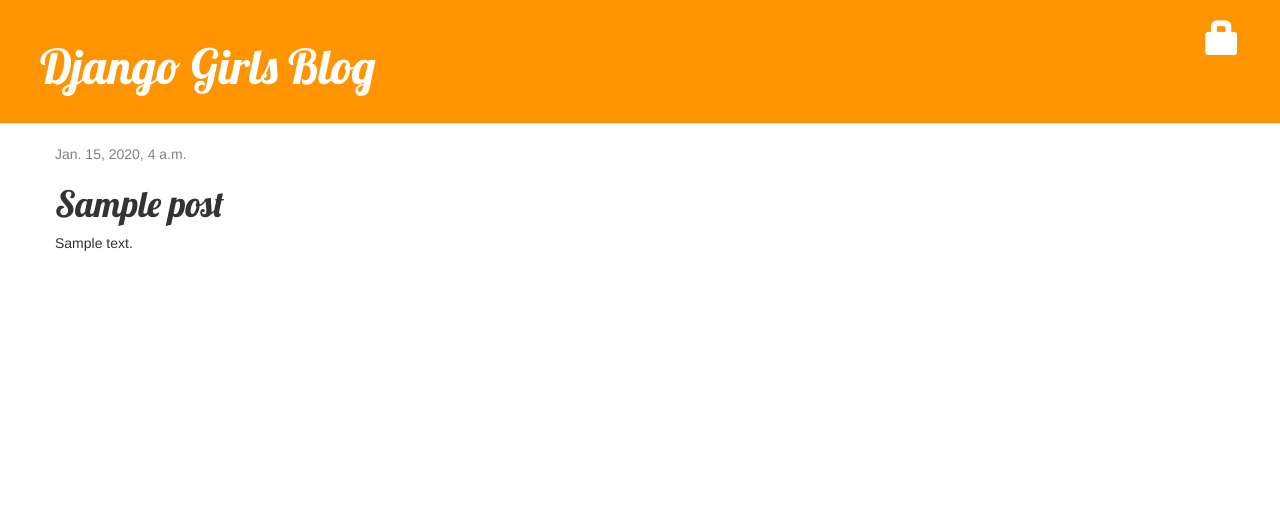
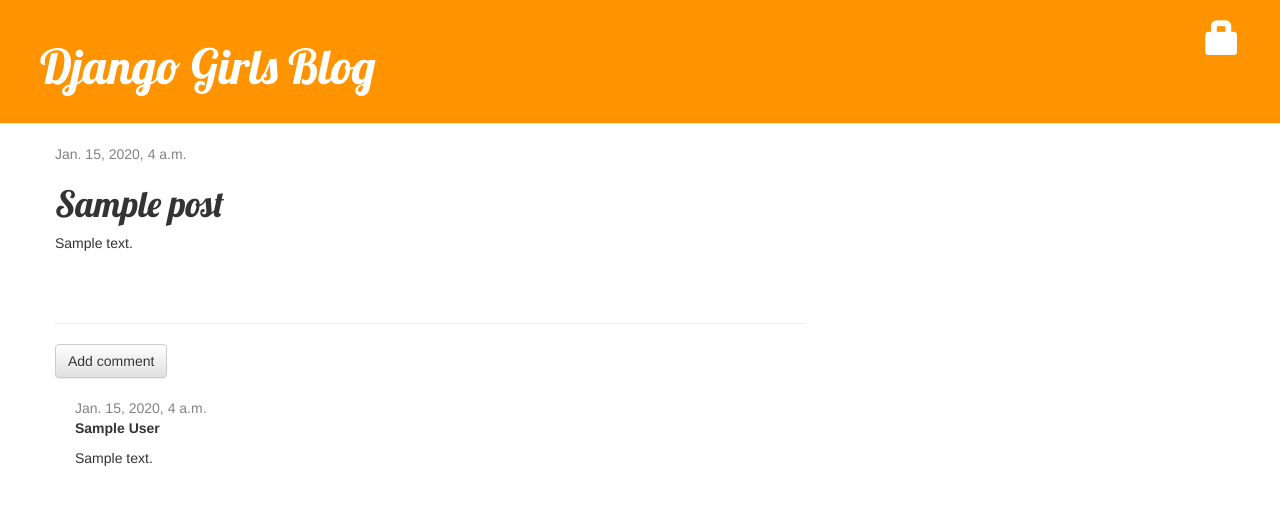
Before and after one commit to bradykeeling/my-first-blog, a Django app: page /post/1/ in a window 1280 px wide. Shown: the top 505 px of the page. Run offline with Django 3.2, Linux system fonts and the light colour scheme; tables that the repository leaves empty hold one stand-in row (values such as "Sample post"); some libraries are stand-ins or nearby versions.

Commit message:
Add comments feature

```diff
--- a/blog/admin.py
+++ b/blog/admin.py
@@ -1,4 +1,5 @@
 from django.contrib import admin
-from .models import Post
+from .models import Post, Comment
 
 admin.site.register(Post)
+admin.site.register(Comment)
--- a/blog/models.py
+++ b/blog/models.py
@@ -14,3 +14,20 @@
 
     def __str__(self):
         return self.title
+
+    def approved_comments(self):
+        return self.comments.filter(approved_comment=True)
+
+class Comment(models.Model):
+    post = models.ForeignKey('blog.Post', related_name='comments')
+    author = models.CharField(max_length=200)
+    text = models.TextField()
+    created_date = models.DateTimeField(default=timezone.now)
+    approved_comment = models.BooleanField(default=False)
+
+    def approve(self):
+        self.approved_comment = True
+        self.save()
+
+    def __str__(self):
+        return self.text
--- a/blog/static/css/blog.css
+++ b/blog/static/css/blog.css
@@ -54,3 +54,7 @@
 .post h1 a:visited {
     color: #000000;
 }
+
+.comment {
+    margin: 20px 0 20px 20px;
+}
--- a/blog/templates/blog/post_detail.html
+++ b/blog/templates/blog/post_detail.html
@@ -19,4 +19,23 @@
         <h1>{{ post.title }}</h1>
         <p>{{ post.text|linebreaksbr }}</p>
     </div>
+    <hr>
+    <a class="btn btn-default" href="{% url 'add_comment_to_post' pk=post.pk %}">Add comment</a>
+    {% for comment in post.comments.all %}
+        {% if user.is_authenticated or comment.approved_comment  %}
+        <div class="comment">
+            <div class="date">
+                {{ comment.created_date }}
+                {% if not comment.approved_comment %}
+                    <a class="btn btn-default" href="{% url 'comment_remove' pk=comment.pk %}"><span class="glyphicon glyphicon-remove"></span></a>
+                    <a class="btn btn-default" href="{% url 'comment_approve' pk=comment.pk %}"><span class="glyphicon glyphicon-ok"></span></a>
+                {% endif %}
+            </div>
+            <strong>{{ comment.author }}</strong>
+            <p>{{ comment.text|linebreaks }}</p>
+        </div>
+        {% endif %}
+    {% empty %}
+        <p>No comments here yet :(</p>
+    {% endfor %}
 {% endblock %}
--- a/blog/templates/blog/post_list.html
+++ b/blog/templates/blog/post_list.html
@@ -10,6 +10,7 @@
                 <a href="{% url 'post_detail' pk=post.pk %}">{{ post.title }}</a>
             </h1>
             <p>{{ post.text|linebreaksbr }}</p>
+            <a href="{% url 'post_detail' pk=post.pk %}">Comments: {{ post.approved_comments.count }}</a>
         </div>
     {% endfor %}
 {% endblock  %}
--- a/blog/urls.py
+++ b/blog/urls.py
@@ -9,4 +9,7 @@
     url(r'^drafts/$', views.post_draft_list, name='post_draft_list'),
     url(r'^post/(?P<pk>\d+)/publish/$', views.post_publish, name='post_publish'),
     url(r'^post/(?P<pk>\d+)/remove/$', views.post_remove, name='post_remove'),
+    url(r'^post/(?P<pk>\d+)/comment/$', views.add_comment_to_post, name='add_comment_to_post'),
+    url(r'^comment/(?P<pk>\d+)/approve/$', views.comment_approve, name='comment_approve'),
+    url(r'^comment/(?P<pk>\d+)/remove/$', views.comment_remove, name='comment_remove'),
 ]
--- a/blog/views.py
+++ b/blog/views.py
@@ -1,8 +1,8 @@
 from django.shortcuts import render, get_object_or_404, redirect
 from django.contrib.auth.decorators import login_required
 from django.utils import timezone
-from .forms import PostForm
-from .models import Post
+from .forms import PostForm, CommentForm
+from .models import Post, Comment
 
 def post_list(request):
     posts = Post.objects.filter(published_date__lte=timezone.now()).order_by('published_date')
@@ -55,3 +55,28 @@
     post = get_object_or_404(Post, pk=pk)
     post.delete()
     return redirect('post_list')
+
+def add_comment_to_post(request, pk):
+    post = get_object_or_404(Post, pk=pk)
+    if request.method == "POST":
+        form = CommentForm(request.POST)
+        if form.is_valid():
+            comment = form.save(commit=False)
+            comment.post = post
+            comment.save()
+            return redirect('post_detail', pk=post.pk)
+    else:
+        form = CommentForm()
+    return render(request, 'blog/add_comment_to_post.html', {'form': form})
+
+@login_required
+def comment_approve(request, pk):
+    comment = get_object_or_404(Comment, pk=pk)
+    comment.approve()
+    return redirect('post_detail', pk=comment.post.pk)
+
+@login_required
+def comment_remove(request, pk):
+    comment = get_object_or_404(Comment, pk=pk)
+    comment.delete()
+    return redirect('post_detail', pk=comment.post.pk)
```
Also changed, not shown: blog/forms.py (+7 -1 lines), blog/templates/blog/add_comment_to_post.html (added, +10 -0 lines), blog/migrations/0002_comment.py (added).
